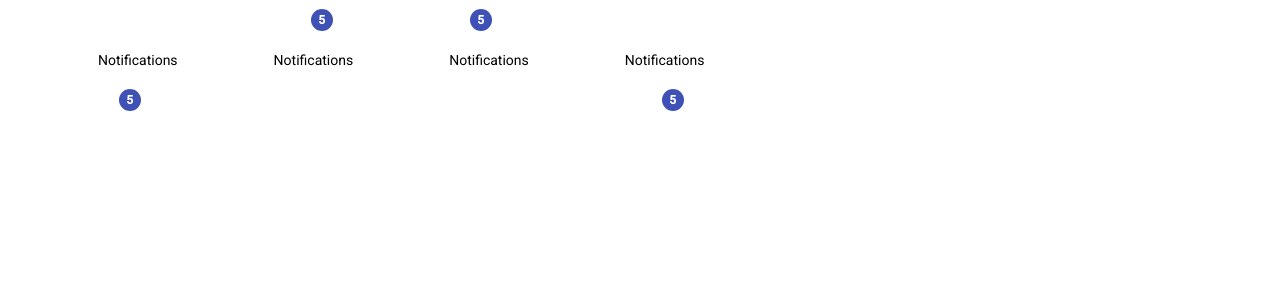
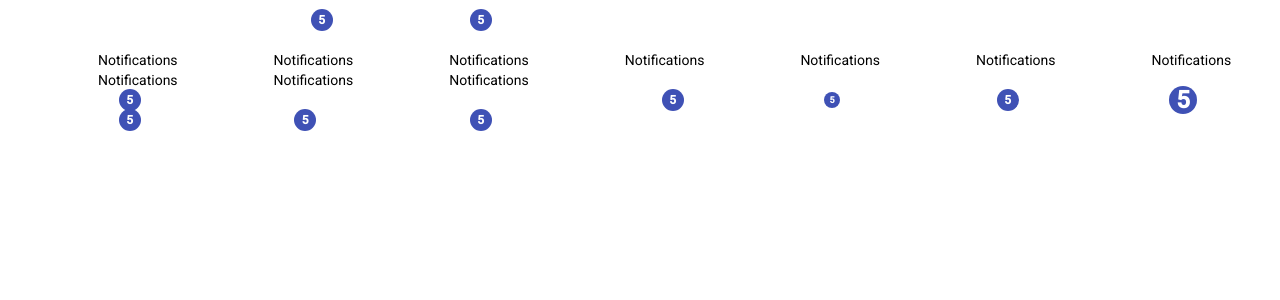
Before and after one commit to markpackham/angular_material_learn, an Angular app: page / in a window 1280 px wide. Shown: the top 300 px of the page. Built offline with nearby package versions, Linux system fonts and the light colour scheme.

Commit message:
demo badge size differences
https://youtu.be/SiIPlZAOnQ4?t=258

```diff
--- a/src/app/app.component.html
+++ b/src/app/app.component.html
@@ -3,4 +3,12 @@
   <span matBadge="5" matBadgePosition="below before">Notifications</span>
   <span matBadge="5" matBadgePosition="below after">Notifications</span>
   <span matBadge="5" matBadgePosition="above before">Notifications</span>
+  <span matBadge="5" matBadgeSize="small">Notifications</span>
+  <!-- medium is default size-->
+  <span matBadge="5" matBadgeSize="medium">Notifications</span>
+  <span matBadge="5" matBadgeSize="large">Notifications</span>
+  <span matBadge="5">Notifications</span>
+  <span matBadge="5">Notifications</span>
+  <span matBadge="5">Notifications</span>
+
 </div>
```
